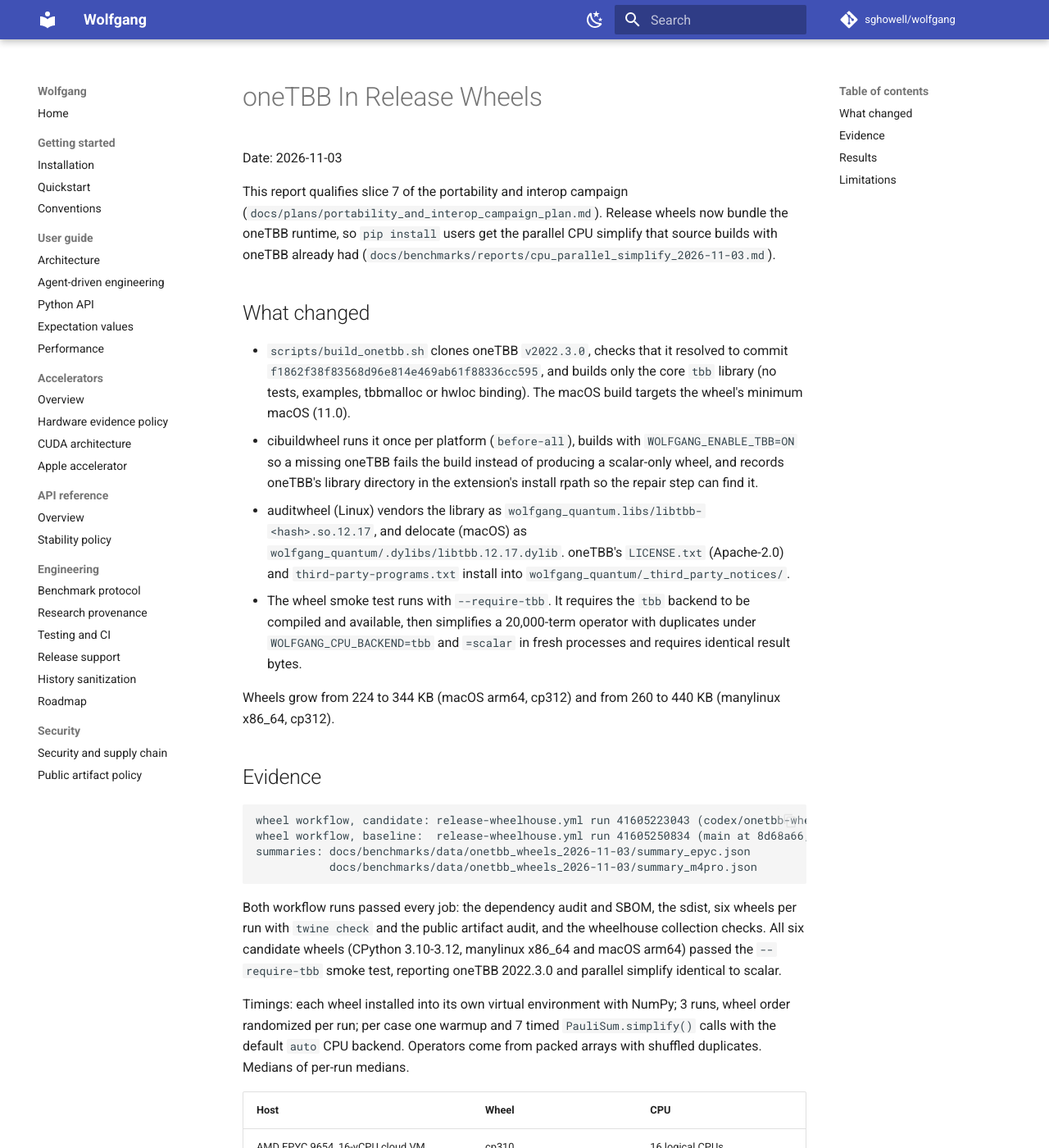
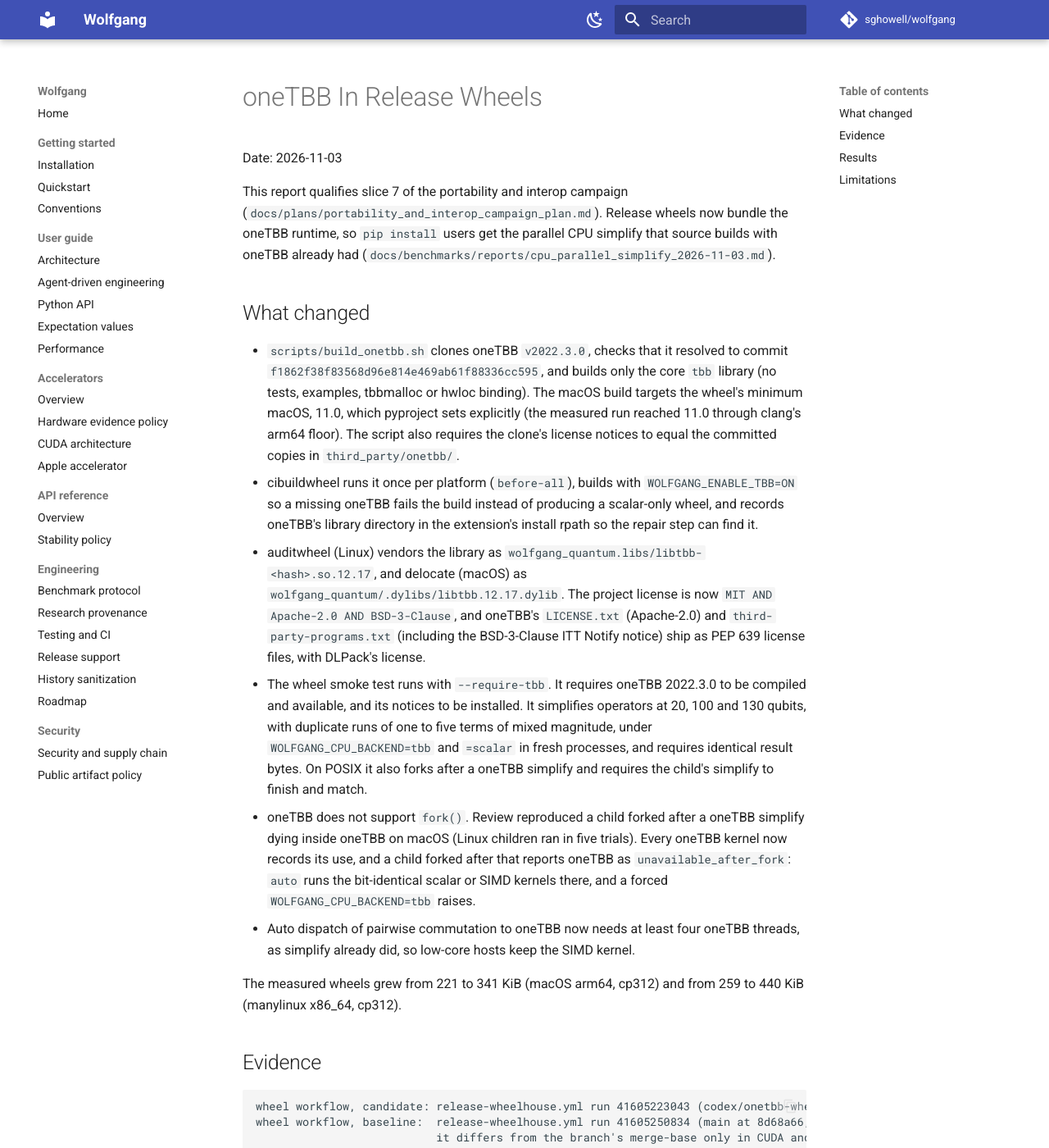
Before and after one commit to sghowell/wolfgang, an MkDocs documentation site: the page built from docs/benchmarks/reports/onetbb_wheels_2026-11-03.md, in a window 1280 px wide and 1400 px high. Shown: the whole window at 82% size. Built offline with MkDocs 1.6.1 and Material for MkDocs 9.7.7, drawn with Linux system fonts in a browser that asks for light colours; comment, search, counter and statistics services are not loaded; some of the changed text lies outside the part shown.

Commit message:
fix: oneTBB fork guard, notices as license files, stronger wheel smoke
oneTBB does not support fork(); a child forked after a oneTBB kernel could
crash inside oneTBB on macOS. Kernels now record oneTBB use and a pthread_atfork
child handler marks the backend unavailable_after_fork, so auto dispatch runs
the bit-identical scalar or SIMD kernels and a forced selector raises. Pairwise
commutation auto dispatch gains the four-thread floor simplify had. oneTBB's
notices are committed, checked against the pinned clone and listed as PEP 639
license files under MIT AND Apache-2.0 AND BSD-3-Clause. The smoke probe covers
one-, two- and three-word operators with longer duplicate runs, checks the
oneTBB version and notices, and forks after a oneTBB call. The macOS
deployment target is explicit and the build prefix is cleaned first.

````diff
--- a/docs/benchmarks/reports/onetbb_wheels_2026-11-03.md
+++ b/docs/benchmarks/reports/onetbb_wheels_2026-11-03.md
@@ -13,29 +13,45 @@ simplify that source builds with oneTBB already had
 - `scripts/build_onetbb.sh` clones oneTBB `v2022.3.0`, checks that it resolved
   to commit `f1862f38f83568d96e814e469ab61f88336cc595`, and builds only the
   core `tbb` library (no tests, examples, tbbmalloc or hwloc binding). The
-  macOS build targets the wheel's minimum macOS (11.0).
+  macOS build targets the wheel's minimum macOS, 11.0, which pyproject sets
+  explicitly (the measured run reached 11.0 through clang's arm64 floor). The
+  script also requires the clone's license notices to equal the committed
+  copies in `third_party/onetbb/`.
 - cibuildwheel runs it once per platform (`before-all`), builds with
   `WOLFGANG_ENABLE_TBB=ON` so a missing oneTBB fails the build instead of
   producing a scalar-only wheel, and records oneTBB's library directory in the
   extension's install rpath so the repair step can find it.
 - auditwheel (Linux) vendors the library as
   `wolfgang_quantum.libs/libtbb-<hash>.so.12.17`, and delocate (macOS) as
-  `wolfgang_quantum/.dylibs/libtbb.12.17.dylib`. oneTBB's `LICENSE.txt`
-  (Apache-2.0) and `third-party-programs.txt` install into
-  `wolfgang_quantum/_third_party_notices/`.
-- The wheel smoke test runs with `--require-tbb`. It requires the `tbb`
-  backend to be compiled and available, then simplifies a 20,000-term
-  operator with duplicates under `WOLFGANG_CPU_BACKEND=tbb` and `=scalar` in
-  fresh processes and requires identical result bytes.
+  `wolfgang_quantum/.dylibs/libtbb.12.17.dylib`. The project license is now
+  `MIT AND Apache-2.0 AND BSD-3-Clause`, and oneTBB's `LICENSE.txt`
+  (Apache-2.0) and `third-party-programs.txt` (including the BSD-3-Clause ITT
+  Notify notice) ship as PEP 639 license files, with DLPack's license.
+- The wheel smoke test runs with `--require-tbb`. It requires oneTBB 2022.3.0
+  to be compiled and available, and its notices to be installed. It simplifies
+  operators at 20, 100 and 130 qubits, with duplicate runs of one to five terms
+  of mixed magnitude, under `WOLFGANG_CPU_BACKEND=tbb` and `=scalar` in fresh
+  processes, and requires identical result bytes. On POSIX it also forks after
+  a oneTBB simplify and requires the child's simplify to finish and match.
+- oneTBB does not support `fork()`. Review reproduced a child forked after a
+  oneTBB simplify dying inside oneTBB on macOS (Linux children ran in five
+  trials). Every oneTBB kernel now records its use, and a child forked after
+  that reports oneTBB as `unavailable_after_fork`: `auto` runs the
+  bit-identical scalar or SIMD kernels there, and a forced
+  `WOLFGANG_CPU_BACKEND=tbb` raises.
+- Auto dispatch of pairwise commutation to oneTBB now needs at least four
+  oneTBB threads, as simplify already did, so low-core hosts keep the SIMD
+  kernel.
 
-Wheels grow from 224 to 344 KB (macOS arm64, cp312) and from 260 to 440 KB
-(manylinux x86_64, cp312).
+The measured wheels grew from 221 to 341 KiB (macOS arm64, cp312) and from
+259 to 440 KiB (manylinux x86_64, cp312).
 
 ## Evidence
 
 ```text
 wheel workflow, candidate: release-wheelhouse.yml run 41605223043 (codex/onetbb-wheels at 233714e, publish-target=none)
-wheel workflow, baseline:  release-wheelhouse.yml run 41605250834 (main at 8d68a66, publish-target=none)
+wheel workflow, baseline:  release-wheelhouse.yml run 41605250834 (main at 8d68a66, publish-target=none;
+                           it differs from the branch's merge-base only in CUDA and device-array files)
 summaries: docs/benchmarks/data/onetbb_wheels_2026-11-03/summary_epyc.json
            docs/benchmarks/data/onetbb_wheels_2026-11-03/summary_m4pro.json
 ```
@@ -89,7 +105,12 @@ oneTBB timings; earlier evidence was x86 source builds only.
   was not re-timed from wheels.
 - oneTBB keeps a worker thread pool per process. Applications that also load
   another oneTBB runtime (for example through other wheels) get a separate
-  pool from Wolfgang's renamed copy on Linux.
+  pool from Wolfgang's copy (renamed on Linux, its own install name on macOS),
+  and the two pools can oversubscribe the cores.
+- The timings above come from the first workflow run. The review fixes (fork
+  guard, notices as license files, stronger smoke probe, pairwise thread
+  floor) were validated by a second workflow run; they do not touch the timed
+  kernels.
 - The SBOM generated by the release workflow lists Python dependencies; the
   bundled oneTBB runtime is recorded here and in
   `docs/quality/security_and_supply_chain.md` by version, commit and license.
````
Also changed, not shown: CHANGELOG.md (+9 -3 lines), CMakeLists.txt (+0 -9 lines), docs/architecture/hardware_targets_and_testing.md (+5 -3 lines), docs/quality/release_and_packaging.md (+5 -2 lines), docs/quality/security_and_supply_chain.md (+6 -3 lines), docs/user/performance.md (+6 -1 lines), pyproject.toml (+10 -3 lines), 11 other files.
